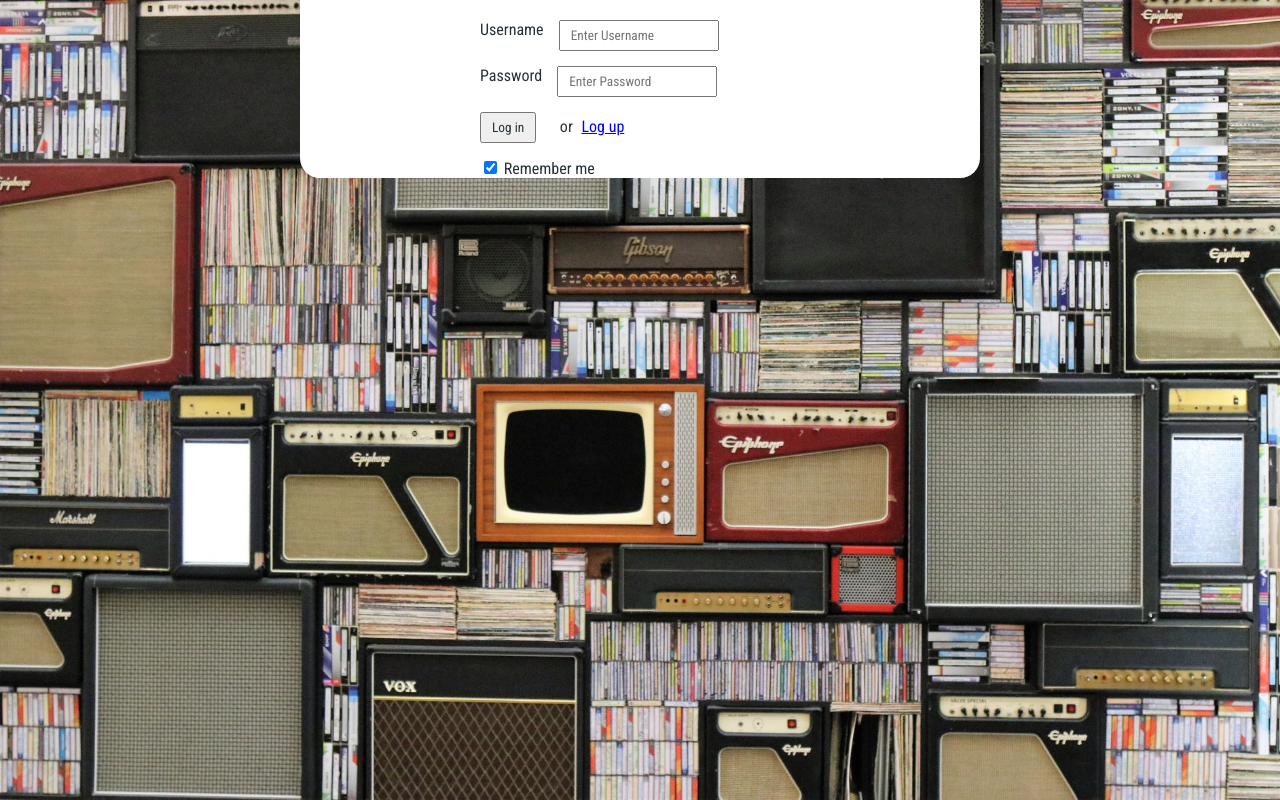
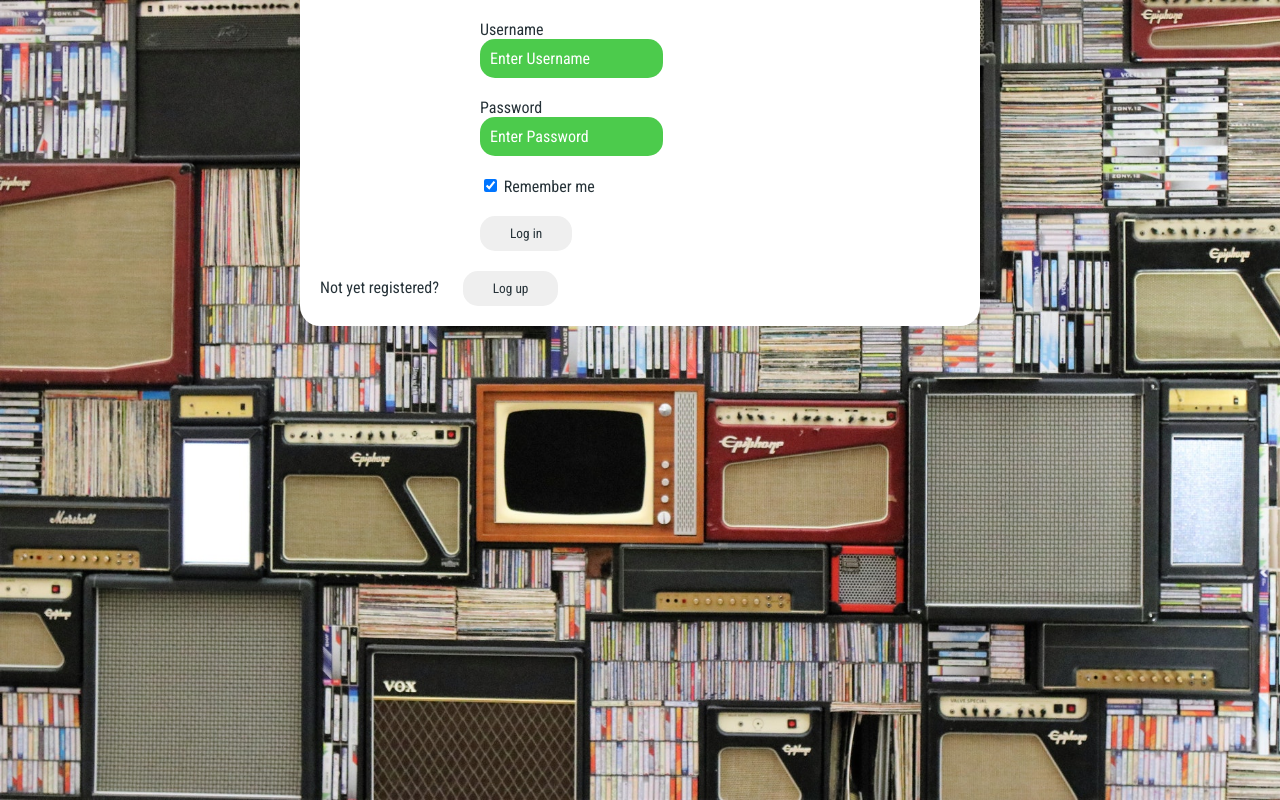
Before and after one commit to GioGiglio/SpotiClient, a plain HTML site: page public/login.html in a window 1280 px wide. Drawn offline with nearby package versions, Linux system fonts and the light colour scheme.

Commit message:
Edit: Visual changes to login page

```diff
--- a/public/css/login.css
+++ b/public/css/login.css
@@ -33,21 +33,15 @@
     padding: 20px;
     border-radius: 0 0 20px 20px;
 }
-
+/*
 form > input, #login_btn {
     padding: 6px 10px;
     margin-bottom: 15px;
 }
+*/
 
 #login_btn {
     margin-right: 20px;
-}
-
-#logup {
-    color: blue;
-    cursor: pointer;
-    text-decoration: underline;
-    margin-left: 5px;
 }
 
 #logup_form {
@@ -56,7 +50,31 @@
 
 label {
     text-align: right;
-    clear: both;
-    float:left;
     margin-right:15px;
 }
+
+form > input {
+    display: block;
+    border:1px;
+    border-radius: 15px;
+    padding: 10px;
+    margin-bottom: 20px;
+    background: #00b500b3;
+    color:white;
+    font-size:1em;
+}
+
+::placeholder{
+    color: white;
+}
+
+button {
+    border:0;
+    border-radius: 15px;
+    padding: 10px 30px;
+    margin-top: 20px;
+}
+
+#logup_btn {
+    margin-left: 20px;
+}
--- a/public/login.html
+++ b/public/login.html
@@ -14,41 +14,37 @@
             <!-- LOGIN FORM -->
             <form id="login_form" name="login" action="/login" method="POST">
                 <label for="uname">Username</label>
-                <input type="text" placeholder="Enter Username" name="uname" required>
-                <br/>
+                <input type="text" placeholder="Enter Username" name="uname" required maxlength="20">
 
                 <label for="psw">Password</label>
-                <input type="password" placeholder="Enter Password" name="psw" required>
-                <br/>
+                <input type="password" placeholder="Enter Password" name="psw" required maxlength="15">
+
+                <label>
+                    <input type="checkbox" checked="checked" name="remember"> Remember me <br/>
+                </label>
 
                 <button id="login_btn" type="submit">Log in</button>
-
-                <span>or</span>
-                <span id="logup" onclick="showLogup()">Log up</span>
-                <br/>
-
-                <label>
-                    <input type="checkbox" checked="checked" name="remember"> Remember me
-                </label>
             </form>
 
+            <span id="nyr">Not yet registered?</span>
+            <button id="logup_btn" onclick="showLogup()">Log up</button>
+
+            <button id="backto_login" onclick="showLogin()" style="display:none">Return to login</button>
+
             <!-- LOGUP FORM -->
-            <form id="logup_form" name="logup" method="post" action="index.html">
-                <label for="first_name">First Name</label>
-                <input type="text" placeholder="Enter your first name" name="first_name" required>
-                <br>
-                <label for="last_name">Last Name </label>
-                <input type="text" placeholder="Enter your last name" name="last_name" required>
-                <br>
+            <form id="logup_form" name="logup" method="post" action="/register">
+                <label for="username">Username </label>
+                <input type="text" placeholder="Pick a username" name="username" required maxlength="20">
+
                 <label for="email">Email </label>
-                <input type="email" placeholder="Enter your email address" name="email" required>
-                <br>
+                <input type="email" placeholder="you@example.com" name="email" required maxlength="50">
+
                 <label for="psw1">Password</label>
-                <input type="password" placeholder="Enter Password" name="psw1" required>
-                <br>
-                <label for="psw2">Reinsert Password</label>
-                <input type="password" placeholder="Enter Password" name="psw2" required>
-                <br>
+                <input type="password" placeholder="Create a password" name="psw1" required maxlength="15">
+
+                <label for="psw2">Confirm Password</label>
+                <input type="password" placeholder="Write again password" name="psw2" required maxlength="15">
+
                 <button id="logup" type="submit">Log up</button>
             </form>
         </div>
```
